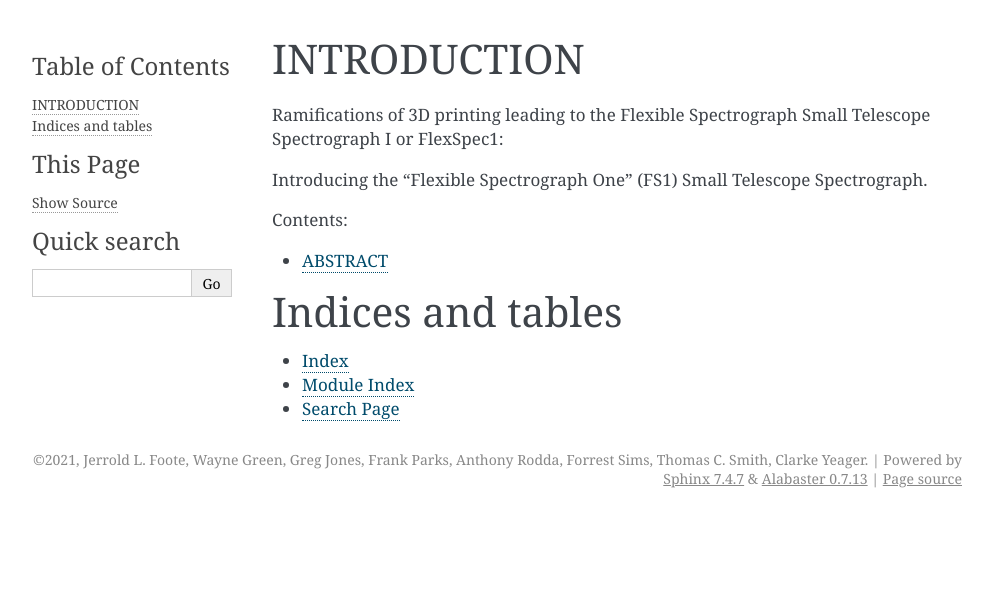
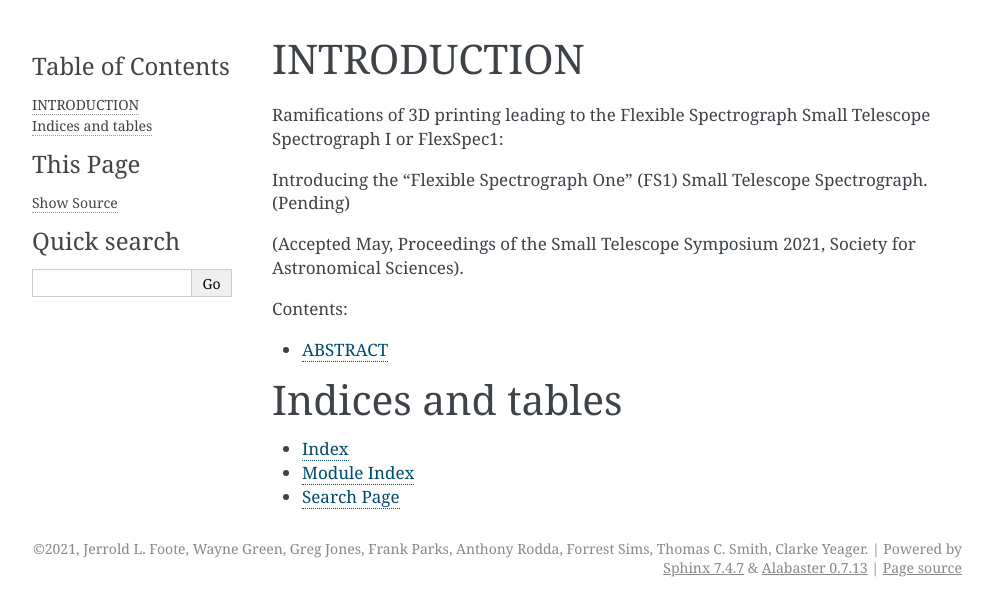
Before and after one commit to The-SMTSci/FlexSpec1, a Sphinx documentation site: the page built from docs/source/index.rst, in a window 1280 px wide. Shown: the top 616 px of the page, without its empty margins (148-1141 px from the left). Built offline with Sphinx 7.4.7, drawn with Linux system fonts in a browser that asks for light colours.

Commit message:
Added notice of status.

```diff
--- a/docs/source/index.rst
+++ b/docs/source/index.rst
@@ -13,7 +13,10 @@ Ramifications of 3D printing leading to the Flexible Spectrograph
 Small Telescope Spectrograph I or FlexSpec1:
 
 Introducing the "Flexible Spectrograph One" (FS1)
-Small Telescope Spectrograph.
+Small Telescope Spectrograph. (Pending)
+
+(Accepted May, Proceedings of the Small Telescope Symposium 2021, Society
+for Astronomical Sciences).
 
 
 .. toctree::
```
